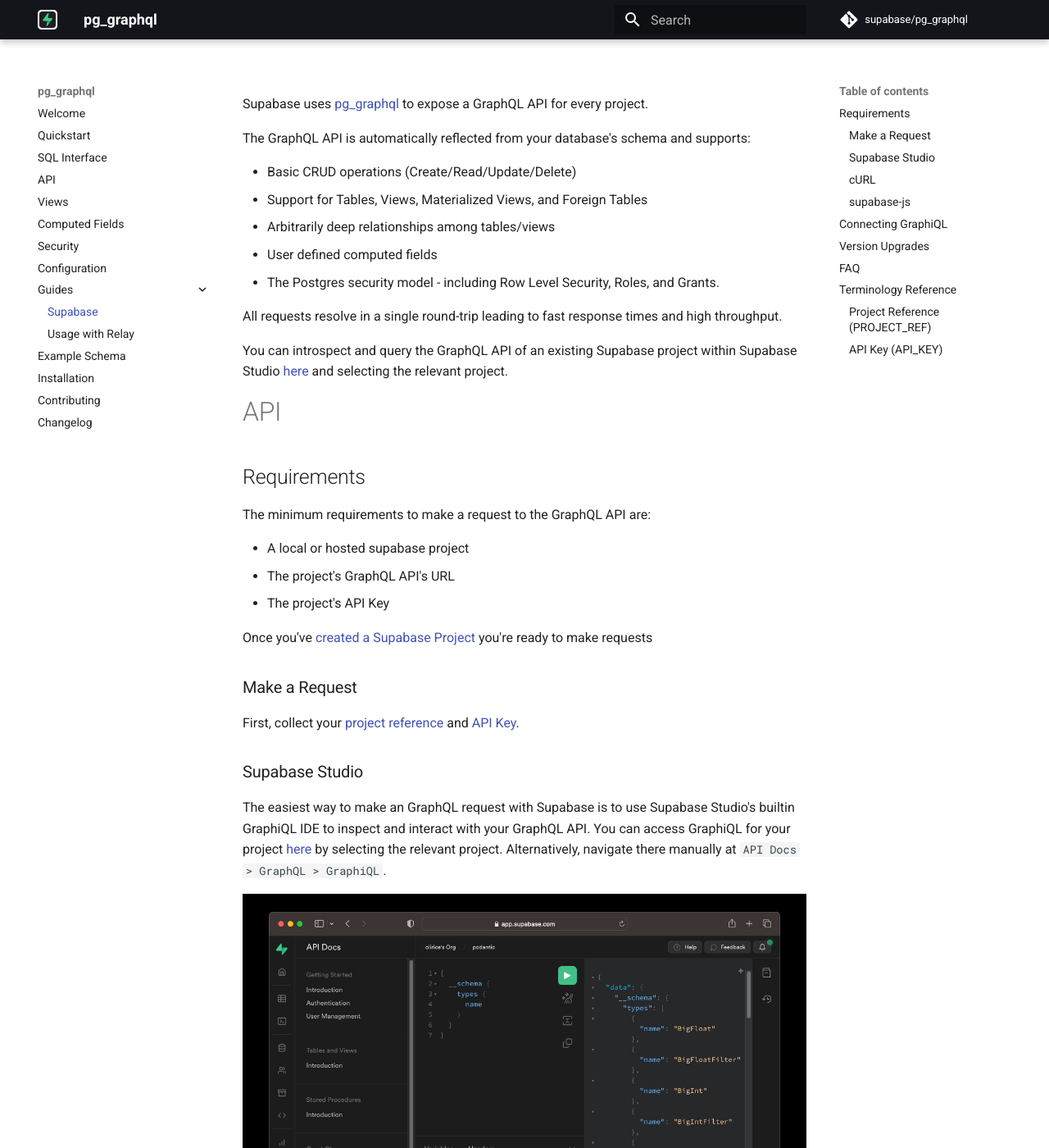
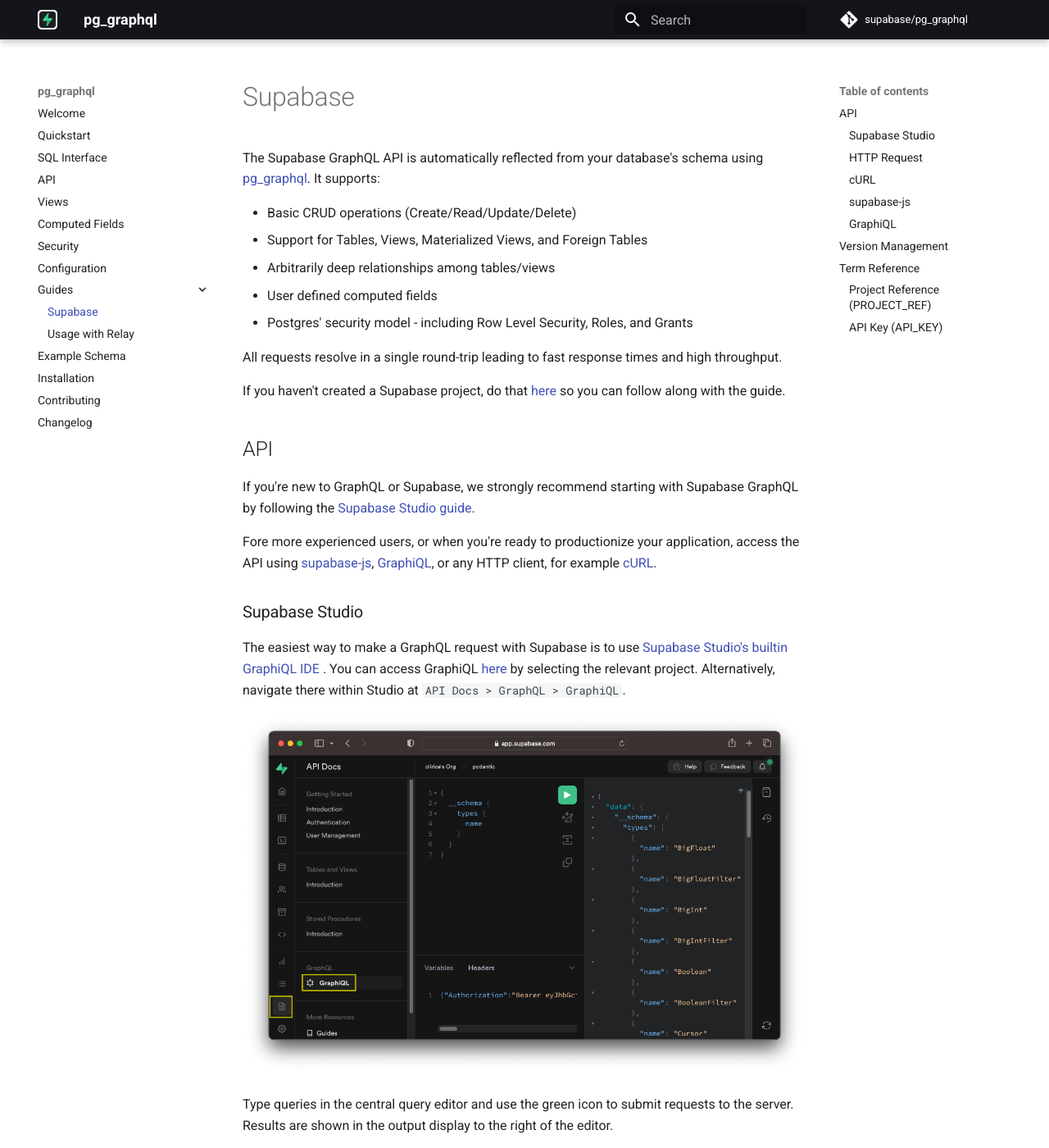
Before and after one commit to supabase/pg_graphql, an MkDocs documentation site: the page built from docs/supabase.md, in a window 1280 px wide and 1400 px high. Shown: the whole window at 82% size. Built offline with MkDocs 1.6.1 and Material for MkDocs 9.7.7, drawn with Linux system fonts in a browser that asks for light colours; comment, search, counter and statistics services are not loaded; some of the changed text lies outside the part shown.

````diff
--- a/docs/supabase.md
+++ b/docs/supabase.md
@@ -1,53 +1,51 @@
-Supabase uses [pg_graphql](https://github.com/supabase/pg_graphql) to expose a GraphQL API for every project.
-
-The GraphQL API is automatically reflected from your database's schema and supports:
+The Supabase GraphQL API is automatically reflected from your database's schema using [pg_graphql](https://github.com/supabase/pg_graphql). It supports:
 
 - Basic CRUD operations (Create/Read/Update/Delete)
 - Support for Tables, Views, Materialized Views, and Foreign Tables
 - Arbitrarily deep relationships among tables/views
 - User defined computed fields
-- The Postgres security model - including Row Level Security, Roles, and Grants.
-
+- Postgres' security model - including Row Level Security, Roles, and Grants
 
 All requests resolve in a single round-trip leading to fast response times and high throughput.
 
-You can introspect and query the GraphQL API of an existing Supabase project within Supabase Studio [here](https://app.supabase.com/project/_/api/graphiql) and selecting the relevant project.
+If you haven't created a Supabase project, do that [here](https://database.new) so you can follow along with the guide.
 
+## API
 
-# API
+If you're new to GraphQL or Supabase, we strongly recommend starting with Supabase GraphQL by following the [Supabase Studio guide](#supabase-studio).
 
-## Requirements
-
-The minimum requirements to make a request to the GraphQL API are:
-
-- A local or hosted supabase project
-- The project's GraphQL API's URL
-- The project's API Key
-
-Once you've [created a Supabase Project](database.new) you're ready to make requests
-
-### Make a Request
-
-First, collect your [project reference](#project-reference-project_ref) and [API Key](#api-key-api_key).
+Fore more experienced users, or when you're ready to productionize your application, access the API using [supabase-js](#supabase-js), [GraphiQL](#connecting-graphiql), or any HTTP client, for example [cURL](#curl).
 
 ### Supabase Studio
 
-The easiest way to make an GraphQL request with Supabase is to use Supabase Studio's builtin GraphiQL IDE to inspect and interact with your GraphQL API.
-You can access GraphiQL for your project [here](https://app.supabase.com/project/_/api/graphiql) by selecting the relevant project. Alternatively, navigate there manually at `API Docs > GraphQL > GraphiQL`.
+The easiest way to make a GraphQL request with Supabase is to use [Supabase Studio's builtin GraphiQL IDE ](https://app.supabase.com/project/_/api/graphiql).
+You can access GraphiQL [here](https://app.supabase.com/project/_/api/graphiql) by selecting the relevant project. Alternatively, navigate there within Studio at `API Docs > GraphQL > GraphiQL`.
 
-![graphiql](./assets/supabase_graphiql.jpg).
+![graphiql](./assets/supabase_graphiql.png)
 
-Once there, type queries in the central query editor and use the green icon to submit requests to the sever. Results are shown in the output display to the right of the editor.
+Type queries in the central query editor and use the green icon to submit requests to the server. Results are shown in the output display to the right of the editor.
 
 To explore the API visually, select the docs icon shown below and navigate through each type to see how they connect to the Graph.
 
-![graphiql](./assets/supabase_graphiql_explore.jpg).
+![graphiql](./assets/supabase_graphiql_explore.png)
 
-Since pg_graphql reflects the GraphQL API from the structure of the project's SQL tables and views, if your project is empty, the GraphQL API will similarly be empty except for intropection types. For a more interesting result, go to the SQL or table editor, create a table, and head back to GraphiQL to view see that table reflected in your i
+pg_graphql mirrors the structure of the project's SQL schema in the GraphQL API. If your project is new and empty, the GraphQL API will be empty as well, with the exception of basic introspection types. For a more interesting result, go to the SQL or table editor and create a table.
+
+![graphiql](./assets/supabase_sql_editor.png)
+
+Head back to GraphiQL to see the new table reflected in your GraphQL API's Query and Mutation types.
+
+![graphiql](./assets/supabase_graphiql_query_table.png)
+
+If you'd like your type and field names to match the GraphQL convention of `PascalCase` for types and `camelCase` for fields, check out the [pg_graphql inflection guide](/pg_graphql/configuration/#inflection).
+
+### HTTP Request
+
+To access the GraphQL API over HTTP, first collect your [project reference](#project-reference-project_ref) and [API Key](#api-key-api_key).
 
 ### cURL
 
-To hit the Supabase GraphQL API using cURL, post to the URL shown below, substituting in your PROJECT_REF and passing the project's [API Key](#api-key-api_key) as the `apiKey` header:
+To hit the Supabase GraphQL API using cURL, submit a `POST` request to your GraphQL API's URL shown below, substituting in your [PROJECT_REF](#project-reference-project_ref) and passing the project's [API_KEY](#api-key-api_key) as the `apiKey` header:
 
 
 ```sh
@@ -57,16 +55,34 @@
     --data-raw '{"query": "{ accountCollection(first: 1) { edges { node { id } } } }", "variables": {}}'
 ```
 
+In that example, the GraphQL `query` is
+```graphql
+{
+  accountCollection(first: 1) {
+    edges {
+      node {
+        id
+      }
+    }
+  }
+}
+```
+
+and there are no `variables`
+```js
+{}
+```
+
 ### supabase-js
 
+The JS ecosystem supports multiple prominent GraphQL frameworks. [supabase-js](https://supabase.com/docs/reference/javascript/introduction) is unopinionated about your GraphQL tooling and can integrate with all of them.
 
-```
+For an example integration, check out the [Relay guide](/pg_graphql/usage_with_relay), complete with Supabase Auth support.
 
-```
+### GraphiQL
 
+If you'd prefer to connect to Supabase GraphQL using an external IDE like GraphiQL, save the HTML snippet below as `supabase_graphiql.html` and open it in your browser. Be sure to substitute in your [PROJECT_REF](#project-reference-project_ref) and [API_KEY](#api-key-api_key) beneath the `EDIT BELOW` comment:
 
-
-## Connecting GraphiQL
 
 ```html
 <html>
@@ -91,7 +107,7 @@
       const fetcher = GraphiQL.createFetcher({
         url: 'https://<PROJECT_REF>.supabase.co/graphql/v1',
         headers: {
-          "apiKey": "<YOUR_API_KEY>",
+          "apiKey": "<API_KEY>",
         }
       });
       ReactDOM.render(
@@ -103,45 +119,52 @@
 </html>
 ```
 
-## Version Upgrades
+## Version Management
 
-See which version is installed, and which is available
+To maximize stability, you are in control of when to upgrade your GraphQL API.
+To see which version of pg_graphql you have, and the highest upgrade version available, execute:
 
 ```sql
-select * from pg_available_extensions;
+select * from pg_available_extensions where name = 'pg_graphql'
 ```
 
+Which returns a table, for example:
+
+| name       | default_version | installed_version | comment         |
+|------------|-----------------|-------------------|-----------------|
+| pg_graphql | 1.2.0           | 1.1.0             | GraphQL support |
+
+The `default_version` is the highest version available on your database. The `installed_version` is the version currently enabled in your database.
+If the two differ, as in the example, you can upgrade your installed version by running:
+
 ```sql
-drop extension pg_graphql;
-create extension pg_graphql;
+drop extension pg_graphql;   -- drop version 1.1.0
+create extension pg_graphql; -- install default version 1.2.0
 ```
 
-## FAQ
+To upgrade your GraphQL API with 0 downtime.
 
-1. Beta test unreleased feature
+When making a decision to upgrade, you can review features of the upgraded version in the [changelog](/pg_graphql/changelog/).
 
-2. Support for subscriptions
-
-3. ...
+Always test a new version of pg_graphql extensively on a development or staging instance before updating your production instance. pg_graphql follows SemVer, which makes API backwards compatibility relatively safe for minor and patch updates. Even so, it's critical to verify that changes do not negatively impact the specifics of your project's API in other ways, e.g. requests/sec or CPU load.
 
 
-## Terminology Reference
+## Term Reference
 
 ### Project Reference (PROJECT_REF)
 
-Your Supabase project reference or PROJECT_REF is a 20 digit unique identifer for your project, for example `bvykdyhlwawojivopztl`.
+Your Supabase project reference or PROJECT_REF is a 20 digit unique identifier for your project, for example `bvykdyhlwawojivopztl`.
 The project reference is used throughout your supabase application including the project's API URL. You can find the project reference in by logging
-in to Supabase Studio
+in to Supabase Studio and navigating to `Settings > General > Project Settings > Reference ID`
 
-![project_ref](./assets/supabase_project_ref.jpg)
-
+![project_ref](./assets/supabase_project_ref.png)
 
 
 ### API Key (API_KEY)
 
 Your Supabase API Key is a public value that must be sent with every API request. The key is visible in Supabase Studio at `Settings > API > Project API keys`
 
-![project_ref](./assets/supabase_api_key.jpg)
+![project_ref](./assets/supabase_api_key.png)
 
 
 or from the output of `supabase start` when running a local project with the [Supabase CLI](https://supabase.com/docs/guides/cli)
````
Also changed, not shown: docs/assets/supabase_api_key.png (added), docs/assets/supabase_graphiql.png (added), docs/assets/supabase_graphiql_explore.png (added), docs/assets/supabase_graphiql_query_table.png (added), docs/assets/supabase_project_ref.png (added), docs/assets/supabase_sql_editor.png (added).
